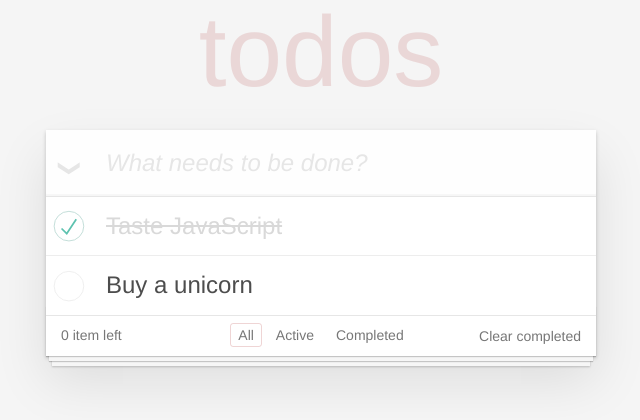
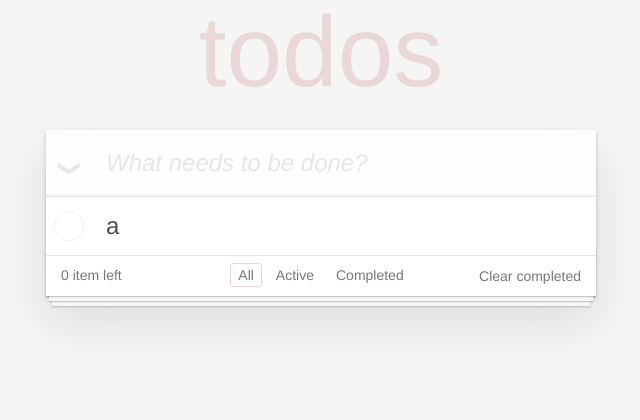
Before and after one commit to groovypark/todolist2, a Vue app: page / in a window 1280 px wide. Shown: the top 420 px of the page, without its empty margins (319-959 px from the left). Built offline with nearby package versions, Linux system fonts and the light colour scheme.

Commit message:
Update: clickCheckbox, toggleChecked

```diff
--- a/src/App.vue
+++ b/src/App.vue
@@ -4,6 +4,7 @@
     <TodoInput
       v-on:addTodoItem="addTodo"/>
     <TodoList
+      v-on:clickCheckbox="toggleChecked"
       v-bind:todoItems="todoItems"/>
     <TodoFooter/>
   </div>
@@ -23,17 +24,20 @@ export default {
   data() {
     return{
       todoItems: [{
-        checked: 'false',
-        title: 'fuck'
+        checked: false,
+        title: 'a'
         }]
     }
   },
   methods: {
     addTodo: function(value){
       this.todoItems.push({
-        checked: 'false',
+        checked: false,
         title: value
       })
+    },
+    toggleChecked: function(index){
+      this.todoItems[index].checked = !this.todoItems[index].checked
     }
   }
 }
--- a/src/components/TodoList.vue
+++ b/src/components/TodoList.vue
@@ -1,23 +1,21 @@
 <template>
 	<div>
-		<ul class="todo-list">
-			<!-- These are here just to show the structure of the list items -->
-			<!-- List items should get the class `editing` when editing and `completed` when marked as completed -->
-			<li class="completed">
+		<ul v-for="(item, index) in todoItems" :key="index" class="todo-list">
+			<li v-if="item.checked == false">
 				<div class="view">
-					<input class="toggle" type="checkbox" checked>
-					<label>Taste JavaScript</label>
+					<input v-on:click="clickCheckbox(index)" class="toggle" type="checkbox">
+					<label>{{ item.title }}</label>
 					<button class="destroy"></button>
 				</div>
 				<input class="edit" value="Create a TodoMVC template">
 			</li>
-			<li>
+			<li v-else-if="item.checked === true" class="completed">
 				<div class="view">
-					<input class="toggle" type="checkbox">
-					<label>Buy a unicorn</label>
+					<input v-on:click="clickCheckbox(index)" class="toggle" type="checkbox" checked>
+					<label>{{ item.title }}</label>
 					<button class="destroy"></button>
 				</div>
-				<input class="edit" value="Rule the web">
+				<input class="edit" value="Create a TodoMVC template">
 			</li>
 		</ul>
 	</div>
@@ -25,6 +23,14 @@
 
 <script>
 export default {
-	name: 'TodoList'
+	name: 'TodoList',
+	props: {
+    todoItems: Array
+	},
+	methods: {
+		clickCheckbox: function(index) {
+			this.$emit('clickCheckbox', index)
+		}
+	}
 }
 </script>
```
